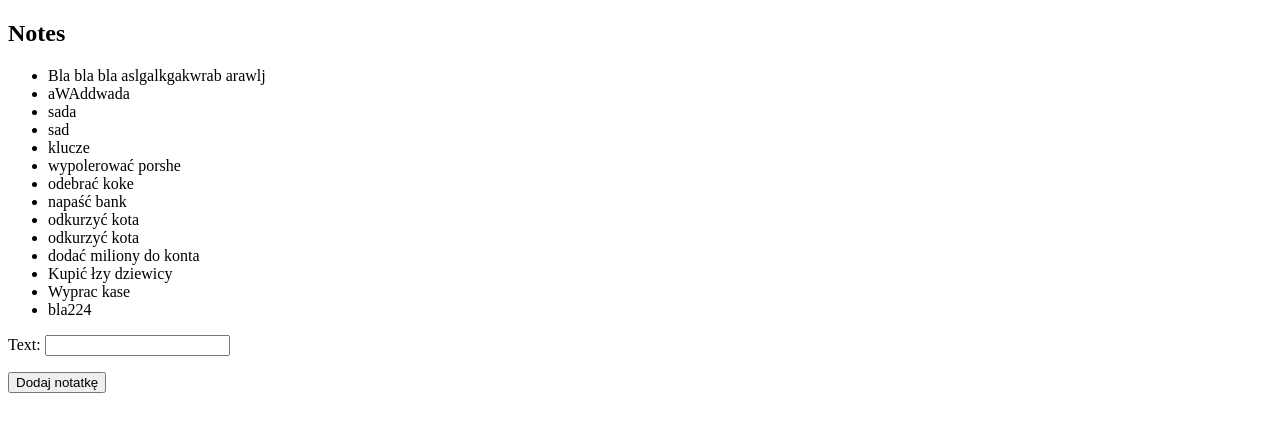
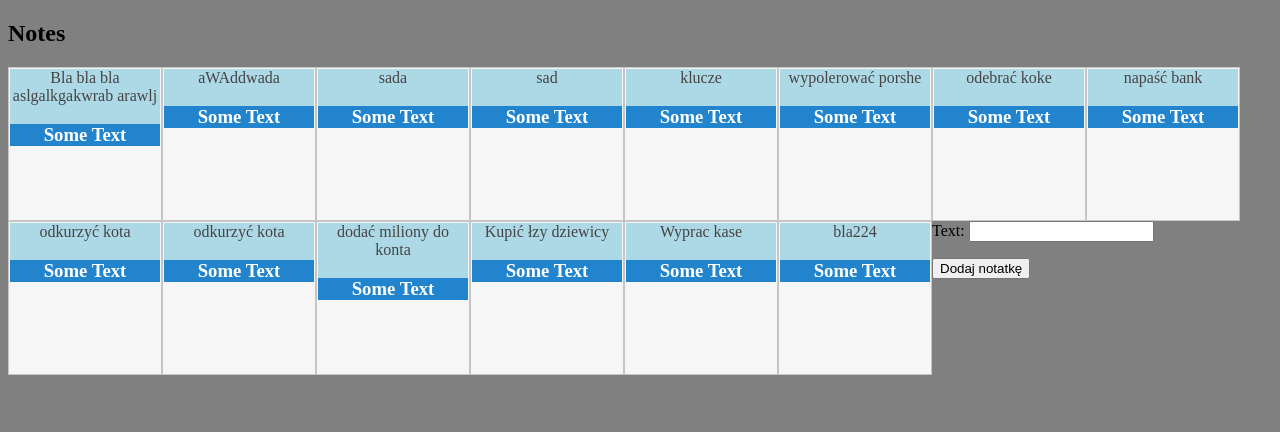
Before and after one commit to oskargras/firstapp, a Django app: page / in a window 1280 px wide. Shown: the top 432 px of the page. Run offline with Django 3.2, Linux system fonts and the light colour scheme; data comes from the database, SQL or seed files in the repository; both versions use the stored data as it was after the commit; some libraries are stand-ins or nearby versions.

Commit message:
added static css & js. Sortable & flip function working together

```diff
--- a/mysite/settings.py
+++ b/mysite/settings.py
@@ -119,3 +119,4 @@ USE_TZ = True
 # https://docs.djangoproject.com/en/1.11/howto/static-files/
 
 STATIC_URL = '/static/'
+STATIC_ROOT = "static/"
--- a/mysite/urls.py
+++ b/mysite/urls.py
@@ -13,12 +13,14 @@ Including another URLconf
     1. Import the include() function: from django.conf.urls import url, include
     2. Add a URL to urlpatterns:  url(r'^blog/', include('blog.urls'))
 """
+from django.conf import settings
 from django.conf.urls import url, include
 from django.contrib import admin
 from notes.views import HomeView
-from django.contrib.auth import views
+from django.conf.urls.static import static
+
 
 urlpatterns = [
     url(r'^admin/', admin.site.urls),
     url(r'^$', HomeView.as_view(), name='home'),
-]
+] + static(settings.STATIC_URL, document_root=settings.STATIC_ROOT)
--- /dev/null
+++ b/notes/static/css/style.css
@@ -0,0 +1,15 @@
+body { background-color: grey; }
+
+.flip {
+    margin: 0 auto;
+    background-color: lightblue;
+}
+.flip img {
+    width: auto;
+    height: auto;
+}
+.flip .back {
+    background: #2184cd;
+    color: #fff;
+    text-align: center;
+}
--- a/notes/templates/note.html
+++ b/notes/templates/note.html
@@ -1,14 +1,48 @@
 <!DOCTYPE html>
     <html>
         <head>
+            <title>Notes</title>
+            <link rel="stylesheet" type="text/css" href="static/css/style.css">
+            <script src="https://code.jquery.com/jquery-2.2.0.min.js"></script>
+            <link rel="stylesheet" href="//code.jquery.com/ui/1.12.1/themes/base/jquery-ui.css">
+            <style>
+  #sortable { list-style-type: none; margin: 0; padding: 0; width: 100vw; }
+  #sortable li { margin: 3px 3px 3px 1; padding: 1px; width: 150px; float: left; height: 150px; font-size: 1em; text-align: center; }
+  </style>
+  <script src="https://code.jquery.com/jquery-1.12.4.js"></script>
+  <script src="https://code.jquery.com/ui/1.12.1/jquery-ui.js"></script>
+  <script>
+  $( function() {
+    $( "#sortable" ).sortable();
+    $( "#sortable" ).disableSelection();
+  } );
+  </script>
+
+<script src="https://cdn.rawgit.com/nnattawat/flip/master/dist/jquery.flip.min.js"></script>
+            <script>
+$(function(){
+    $(".flip").flip({
+        trigger: 'click',
+        axis: 'x'
+    });
+});
+</script>
 
         </head>
 
         <body>
           <h2>Notes</h2>
-          <ul>
+          <ul id="sortable">
           {% for note in notes %}
-              <li>{{ note.text }}</li>
+              <li class="ui-state-default">
+                  <div class="flip">
+    <div class="front">
+        {{ note.text }}
+    </div>
+    <div class="back">
+        <h3>Some Text</h3>
+    </div>
+</div></li>
           {% endfor %}
         </ul>
  <form action='#' method='POST' >
```
Also changed, not shown: notes/static/js/note.js (added, +7 -0 lines), db.sqlite3.
